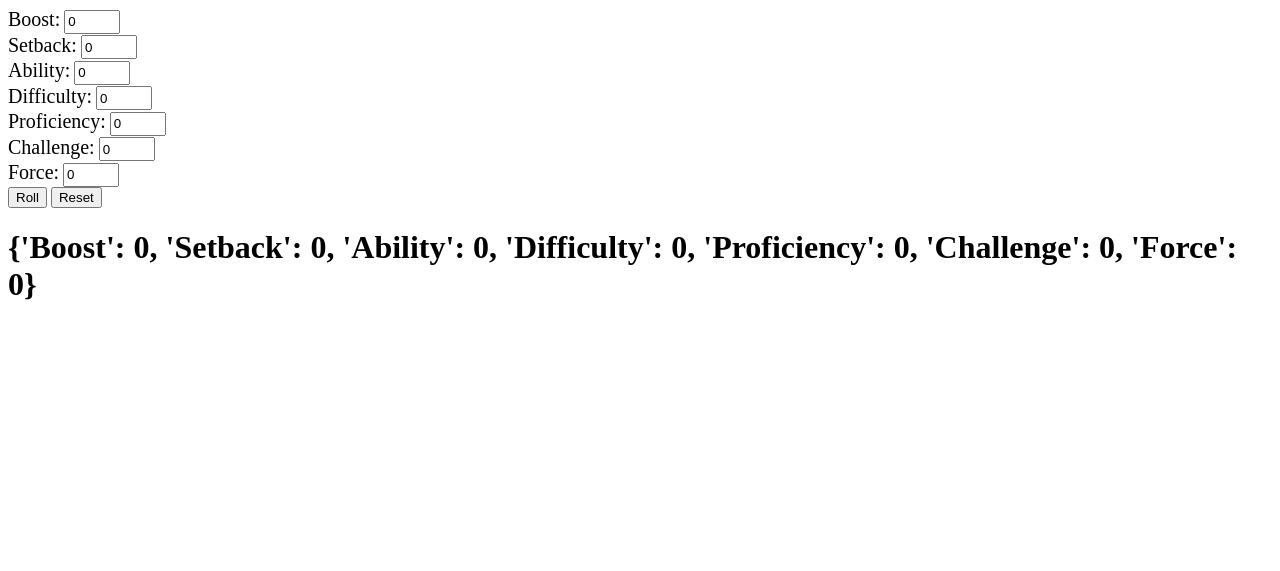
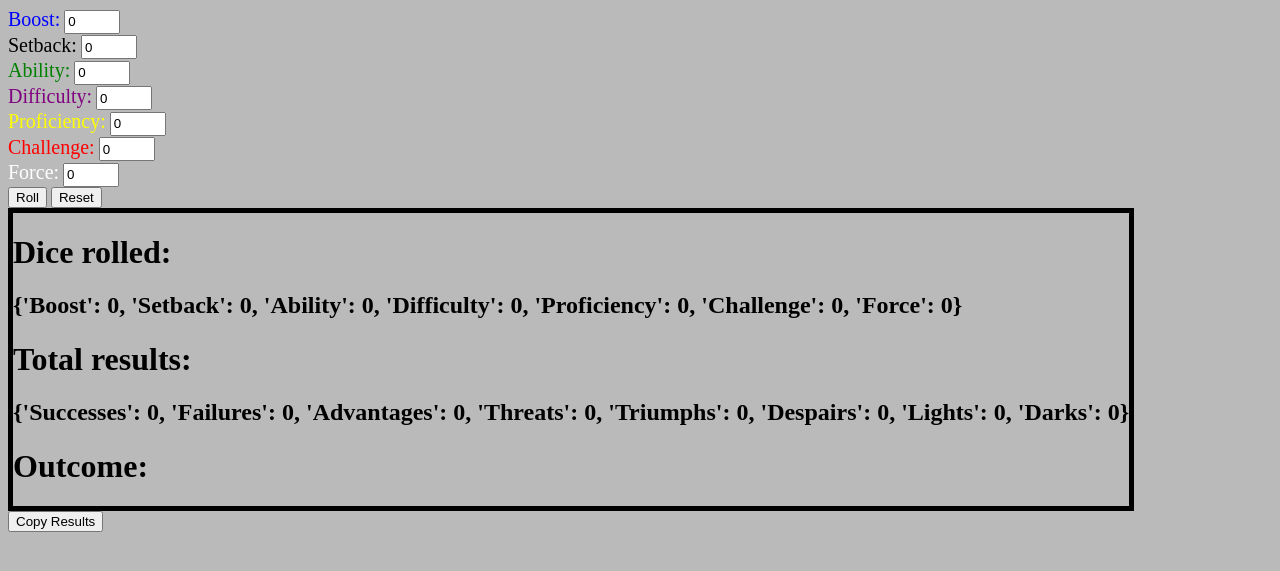
Before and after one commit to BlueJayton/DiceRoller, a Flask app: page / in a window 1280 px wide. Shown: the top 571 px of the page. Run offline with Flask 2, Linux system fonts and the light colour scheme.

Commit message:
color coded dice. added copy function

```diff
--- a/DiceRollerDriver.py
+++ b/server.py
@@ -49,7 +49,8 @@ def driver():
     return flask.render_template (
         "webpage.html",
         dice_dict = dice_dict,
+        counted_results_dict = counted_results_dict,
         display_results = display_results
     )
 
-app.run(debug = True)
+app.run(debug=True)
--- /dev/null
+++ b/static/CSS/style.css
@@ -0,0 +1,4 @@
+.results {
+    border: 5px solid black;
+    max-width: fit-content;
+}
--- a/templates/webpage.html
+++ b/templates/webpage.html
@@ -1,36 +1,51 @@
 <!DOCTYPE html>
 <html land="en">
     <head>
+        <link rel="stylesheet" type="text/css" href="{{ url_for('static', filename='CSS/style.css') }}">
         <title> EOTE Dice Roller </title>
         <meta charset="utf-8">
+        <script>
+            function copyEvent(id) {
+                var str = document.getElementById(id);
+                window.getSelection().selectAllChildren(str);
+                document.execCommand("Copy")
+            }
+        </script>
     </head>
-    <body>
+    <body style="background-color: #bababa">
         <form method = post>
-            <label style="font-size:20px" for="boost">Boost:</label>
+            <label style="font-size:20px; color:blue" for="boost">Boost:</label>
             <input type="number" id="boost" name="boost" min="0" max="20" style="height: 18px" value={{dice_dict["Boost"]}}><br>
 
             <label style="font-size:20px" for="setback">Setback:</label>
             <input type="number" id="setback" name="setback" min="0" max="20" style="height: 18px" value={{dice_dict["Setback"]}}><br>
 
-            <label style="font-size:20px" for="ability">Ability:</label>
+            <label style="font-size:20px; color:green" for="ability">Ability:</label>
             <input type="number" id="ability" name="ability" min="0" max="20" style="height: 18px" value={{dice_dict["Ability"]}}><br>
 
-            <label style="font-size:20px" for="difficulty">Difficulty:</label>
+            <label style="font-size:20px; color:purple" for="difficulty">Difficulty:</label>
             <input type="number" id="difficulty" name="difficulty" min="0" max="20" style="height: 18px" value={{dice_dict["Difficulty"]}}><br>
 
-            <label style="font-size:20px" for="proficiency">Proficiency:</label>
+            <label style="font-size:20px; color:yellow" for="proficiency">Proficiency:</label>
             <input type="number" id="proficiency" name="proficiency" min="0" max="20" style="height: 18px" value={{dice_dict["Proficiency"]}}><br>
 
-            <label style="font-size:20px" for="challenge">Challenge:</label>
+            <label style="font-size:20px; color:red" for="challenge">Challenge:</label>
             <input type="number" id="challenge" name="challenge" min="0" max="20" style="height: 18px" value={{dice_dict["Challenge"]}}><br>
 
-            <label style="font-size:20px" for="force">Force:</label>
+            <label style="font-size:20px; color:white" for="force">Force:</label>
             <input type="number" id="force" name="force" min="0" max="20" style="height: 18px" value={{dice_dict["Force"]}}><br>
 
             <input type="submit" name="submit_button" value="Roll">
             <input type="submit" name="submit_button" value="Reset"><br>
           </form>
-        <h1>{{dice_dict}}</h1>
-        <h1>{{display_results}}</h1>
+        <div id="copy" class="results">
+            <h1>Dice rolled:</h1>
+            <h2>{{dice_dict}}</h2>
+            <h1>Total results:</h1>
+            <h2>{{counted_results_dict}}</h2>
+            <h1>Outcome:</h1>
+            <h2>{{display_results}}</h2>
+        </div>
+        <button type="button" onclick="copyEvent('copy')">Copy Results</button>
     </body>
 </html>
```
Also changed, not shown: fly.toml (added, +42 -0 lines), requirements.txt (added, +12 -0 lines), 2 other files.
